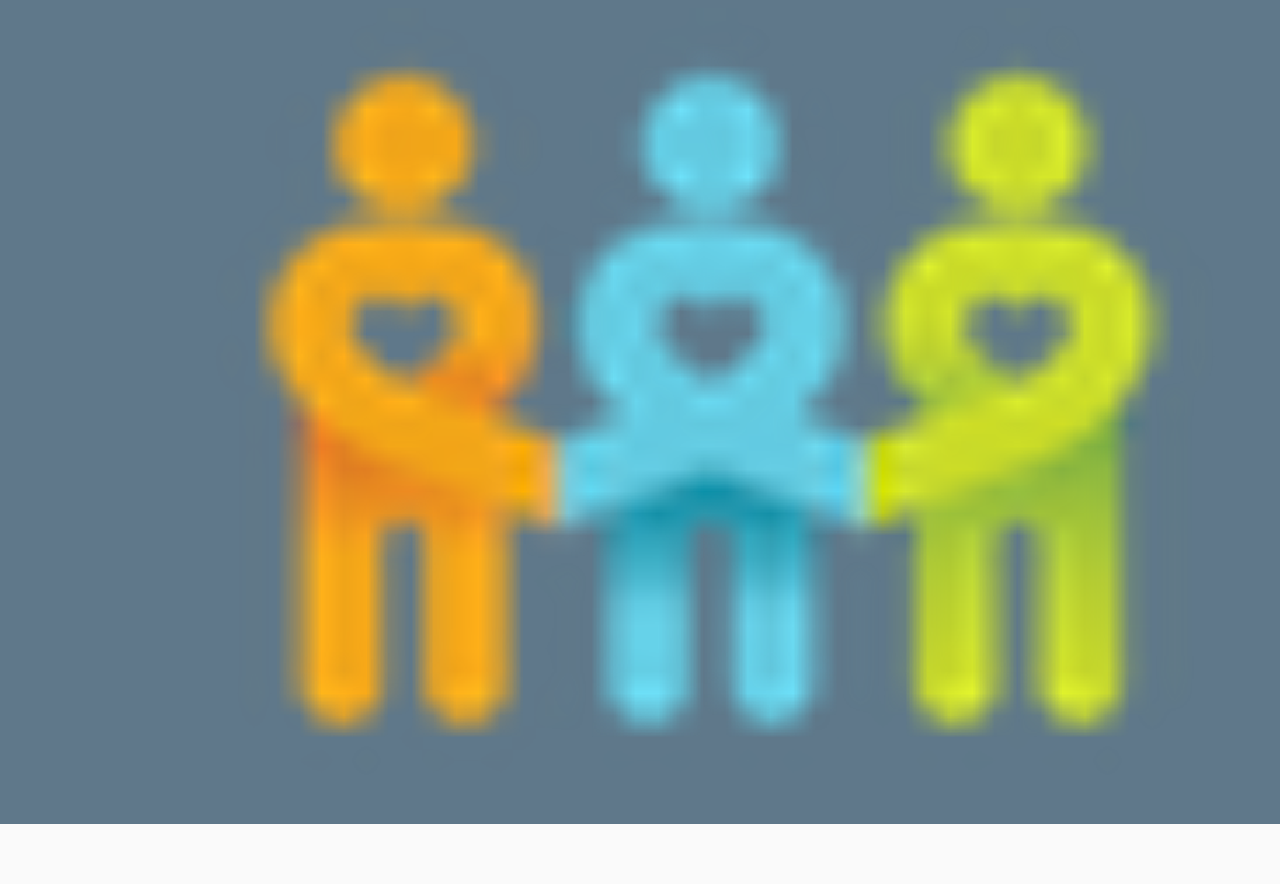
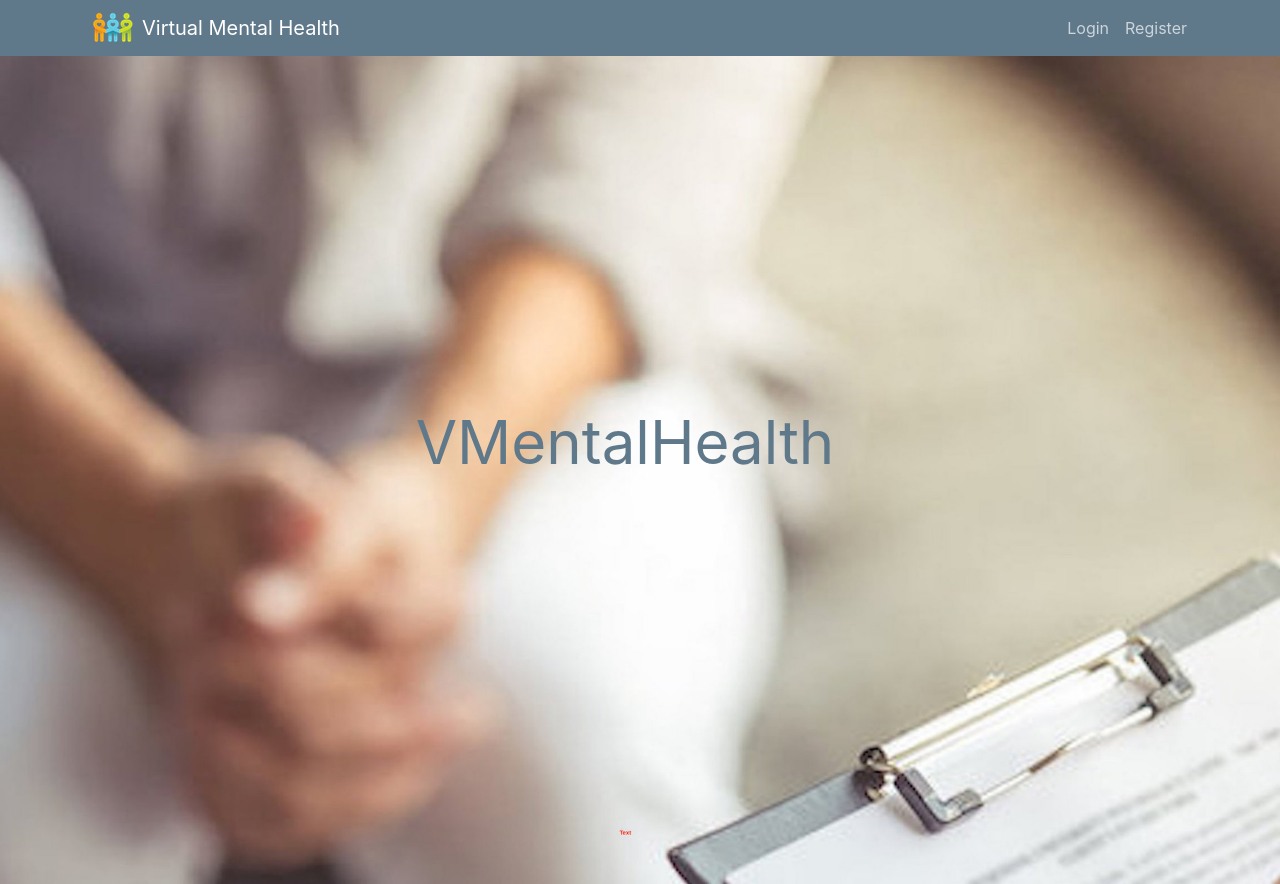
Before and after one commit to gcivil-nyu-org/Team_Team1_CS-GY-6063-Fall2021, a Django app: page / in a window 1280 px wide; the page is wider, and only the part inside the window is pictured. Run offline with Django 3.2, Linux system fonts and the light colour scheme; some libraries are stand-ins or nearby versions.

Commit message:
background image fix

```diff
--- a/static/styles/main.css
+++ b/static/styles/main.css
@@ -1,7 +1,7 @@
 body {
     background: #fafafa;
     color: #333333;
-    margin-top: 5rem;
+    /* margin-top: 5rem; */
   }
 
   h1, h2, h3, h4, h5, h6 {
@@ -84,10 +84,17 @@ body {
   }
 
   .home_img{
-    background-color: black;
+    background:url(../images/home_page_img.jpg) no-repeat center center fixed;
+    background-size: cover;
+    height: 100vh;
+    width: auto;
   }
 
-  img{
-    width: 100vw;
-    height: auto;
-  }
+  .brand{
+    font-size: 60px;
+    color: #5f788a;
+    position: absolute;
+    top: 50%;
+    left: 50%;
+    transform: translate(-50%, -50%);
+}
--- a/templates/base.html
+++ b/templates/base.html
@@ -48,16 +48,8 @@
           </nav>
       </header>
 
-
-      <main role="main" class="container">
-          <div class="row">
-              <div class="col-md-8">
-                  {% block content %}
-
-                  {% endblock %}
-              </div>
-          </div>
-          </main>
+      {% block content %}
+      {% endblock %}
       <script src="https://code.jquery.com/jquery-3.2.1.slim.min.js" integrity="sha384-KJ3o2DKtIkvYIK3UENzmM7KCkRr/rE9/Qpg6aAZGJwFDMVNA/GpGFF93hXpG5KkN" crossorigin="anonymous"></script>
       <script src="https://cdnjs.cloudflare.com/ajax/libs/popper.js/1.12.9/umd/popper.min.js" integrity="sha384-ApNbgh9B+Y1QKtv3Rn7W3mgPxhU9K/ScQsAP7hUibX39j7fakFPskvXusvfa0b4Q" crossorigin="anonymous"></script>
       <script src="https://maxcdn.bootstrapcdn.com/bootstrap/4.0.0/js/bootstrap.min.js" integrity="sha384-JZR6Spejh4U02d8jOt6vLEHfe/JQGiRRSQQxSfFWpi1MquVdAyjUar5+76PVCmYl" crossorigin="anonymous"></script>
--- a/templates/index.html
+++ b/templates/index.html
@@ -2,10 +2,7 @@
 {% load static %}
 
 {% block content %}
-<div class="home_img">
-  <img src="/static/images/home_page_img.jpg" />
-</div>
-
-
-
+  <div class="home_img">
+    <div class="row brand">VMentalHealth</div>
+  </div>
 {% endblock %}
```
